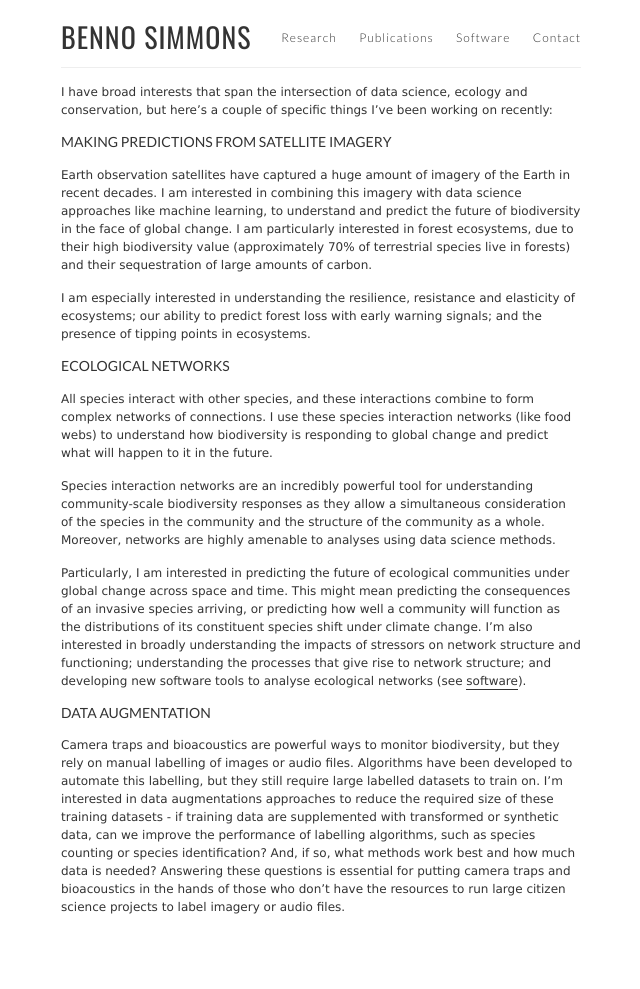
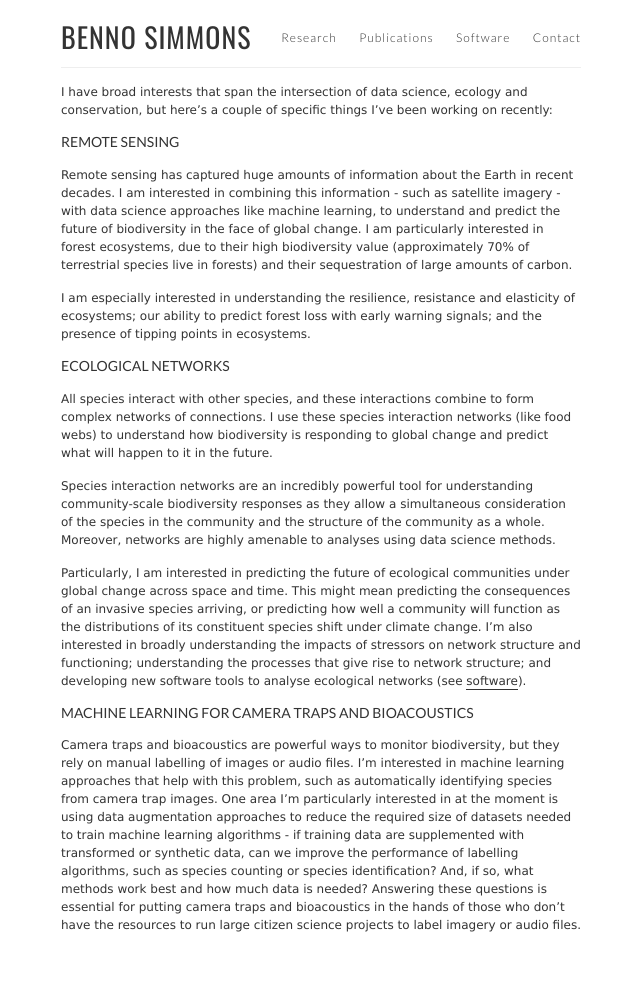
Before and after one commit to SimmonsBI/SimmonsBI.github.io, a Jekyll site: the page built from research.md, in a window 1280 px wide. Shown: the whole page, without its empty margins (319-959 px from the left). Built offline with Jekyll 4.4.1, drawn with Linux system fonts in a browser that asks for light colours.

Commit message:
Update research.md

```diff
--- a/research.md
+++ b/research.md
@@ -6,9 +6,9 @@ permalink: /research/
 
 I have broad interests that span the intersection of data science, ecology and conservation, but here’s a couple of specific things I’ve been working on recently:
 
-### MAKING PREDICTIONS FROM SATELLITE IMAGERY
+### REMOTE SENSING
 
-Earth observation satellites have captured a huge amount of imagery of the Earth in recent decades. I am interested in combining this imagery with data science approaches like machine learning, to understand and predict the future of biodiversity in the face of global change. I am particularly interested in forest ecosystems, due to their high biodiversity value (approximately 70% of terrestrial species live in forests) and their sequestration of large amounts of carbon.
+Remote sensing has captured huge amounts of information about the Earth in recent decades. I am interested in combining this information - such as satellite imagery - with data science approaches like machine learning, to understand and predict the future of biodiversity in the face of global change. I am particularly interested in forest ecosystems, due to their high biodiversity value (approximately 70% of terrestrial species live in forests) and their sequestration of large amounts of carbon.
 
 I am especially interested in understanding the resilience, resistance and elasticity of ecosystems; our ability to predict forest loss with early warning signals; and the presence of tipping points in ecosystems.
 
@@ -20,6 +20,6 @@ Species interaction networks are an incredibly powerful tool for understanding c
 
 Particularly, I am interested in predicting the future of ecological communities under global change across space and time. This might mean predicting the consequences of an invasive species arriving, or predicting how well a community will function as the distributions of its constituent species shift under climate change. I’m also interested in broadly understanding the impacts of stressors on network structure and functioning; understanding the processes that give rise to network structure; and developing new software tools to analyse ecological networks (see [software](/software)).
 
-### DATA AUGMENTATION
+### MACHINE LEARNING FOR CAMERA TRAPS AND BIOACOUSTICS
 
-Camera traps and bioacoustics are powerful ways to monitor biodiversity, but they rely on manual labelling of images or audio files. Algorithms have been developed to automate this labelling, but they still require large labelled datasets to train on. I’m interested in data augmentations approaches to reduce the required size of these training datasets - if training data are supplemented with transformed or synthetic data, can we improve the performance of labelling algorithms, such as species counting or species identification? And, if so, what methods work best and how much data is needed? Answering these questions is essential for putting camera traps and bioacoustics in the hands of those who don’t have the resources to run large citizen science projects to label imagery or audio files.
+Camera traps and bioacoustics are powerful ways to monitor biodiversity, but they rely on manual labelling of images or audio files. I’m interested in machine learning approaches that help with this problem, such as automatically identifying species from camera trap images. One area I’m particularly interested in at the moment is using data augmentation approaches to reduce the required size of datasets needed to train machine learning algorithms - if training data are supplemented with transformed or synthetic data, can we improve the performance of labelling algorithms, such as species counting or species identification? And, if so, what methods work best and how much data is needed? Answering these questions is essential for putting camera traps and bioacoustics in the hands of those who don’t have the resources to run large citizen science projects to label imagery or audio files.
```
